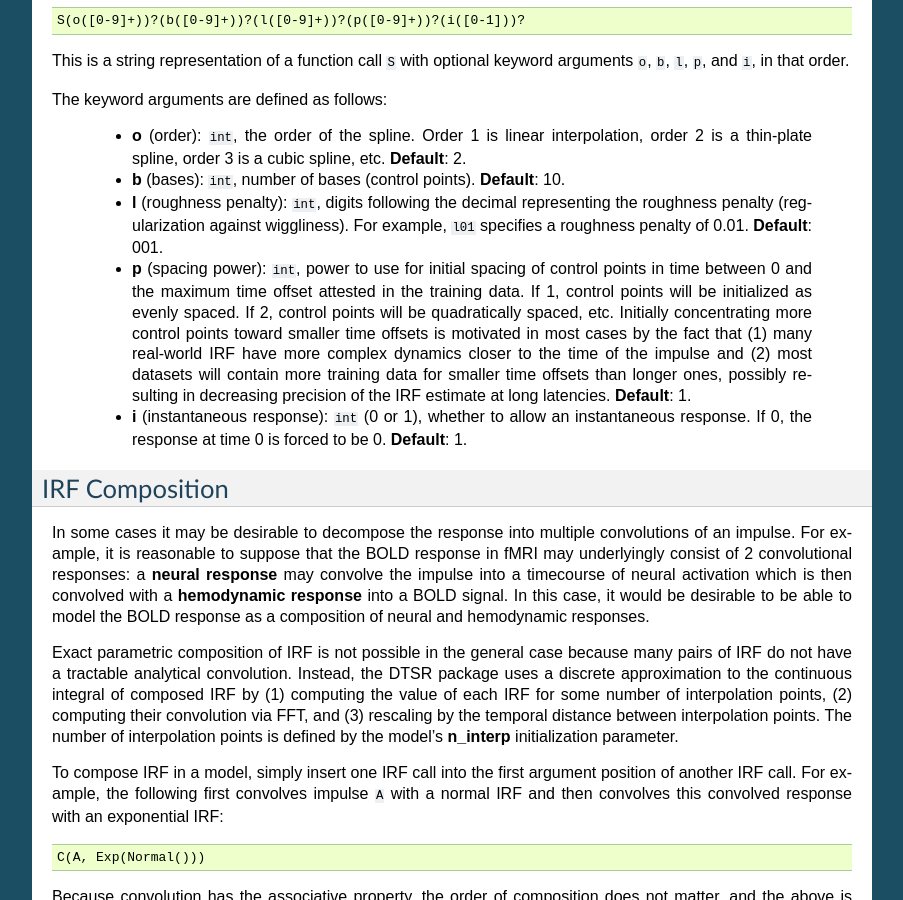
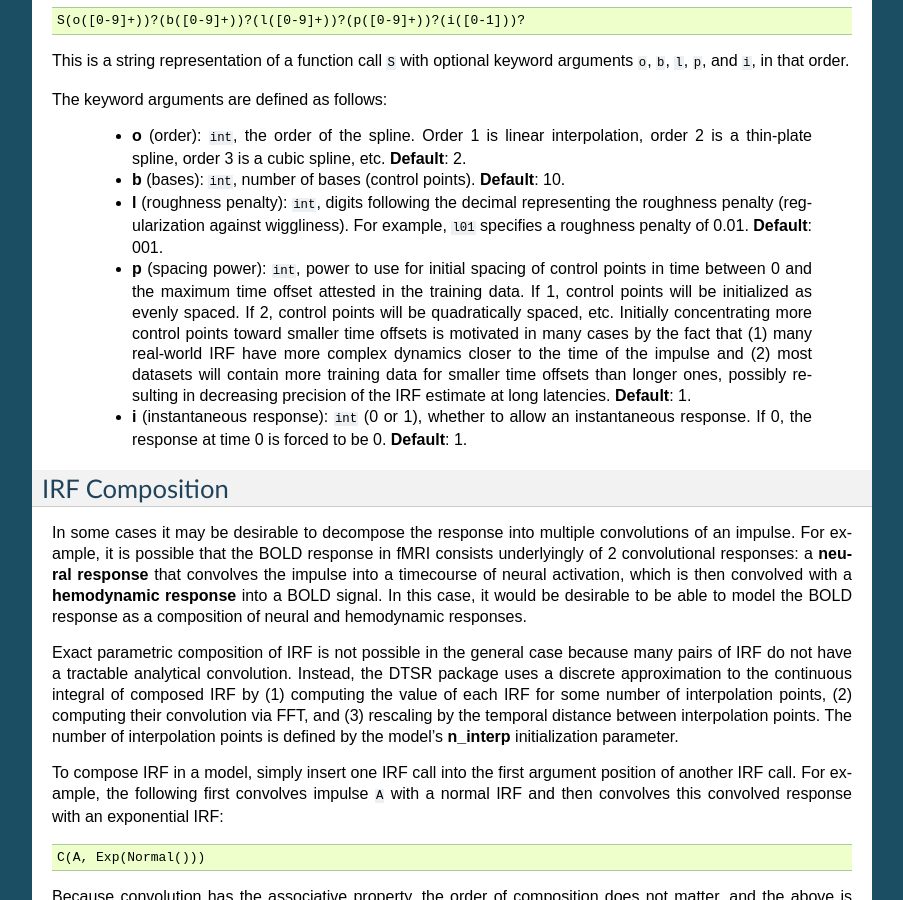
Before and after one commit to coryshain/cdr, a Sphinx documentation site: the page built from docs/source/formula.rst, in a window 1280 px wide and 900 px high, scrolled down 3063 px. Shown: the whole window, without its empty margins (198-1101 px from the left). Built offline with Sphinx 7.4.7, drawn with Linux system fonts in a browser that asks for light colours.

Commit message:
Updates to docs

```diff
--- a/docs/source/formula.rst
+++ b/docs/source/formula.rst
@@ -192,7 +192,7 @@ The keyword arguments are defined as follows:
   - **o** (order): ``int``, the order of the spline. Order 1 is linear interpolation, order 2 is a thin-plate spline, order 3 is a cubic spline, etc. **Default**: 2.
   - **b** (bases): ``int``, number of bases (control points). **Default**: 10.
   - **l** (roughness penalty): ``int``, digits following the decimal representing the roughness penalty (regularization against wiggliness). For example, ``l01`` specifies a roughness penalty of 0.01. **Default**: 001.
-  - **p** (spacing power): ``int``, power to use for initial spacing of control points in time between 0 and the maximum time offset attested in the training data. If 1, control points will be initialized as evenly spaced. If 2, control points will be quadratically spaced, etc. Initially concentrating more control points toward smaller time offsets is motivated in most cases by the fact that (1) many real-world IRF have more complex dynamics closer to the time of the impulse and (2) most datasets will contain more training data for smaller time offsets than longer ones, possibly resulting in decreasing precision of the IRF estimate at long latencies. **Default**: 1.
+  - **p** (spacing power): ``int``, power to use for initial spacing of control points in time between 0 and the maximum time offset attested in the training data. If 1, control points will be initialized as evenly spaced. If 2, control points will be quadratically spaced, etc. Initially concentrating more control points toward smaller time offsets is motivated in many cases by the fact that (1) many real-world IRF have more complex dynamics closer to the time of the impulse and (2) most datasets will contain more training data for smaller time offsets than longer ones, possibly resulting in decreasing precision of the IRF estimate at long latencies. **Default**: 1.
   - **i** (instantaneous response): ``int`` (0 or 1), whether to allow an instantaneous response. If 0, the response at time 0 is forced to be 0. **Default**: 1.
 
 
@@ -201,7 +201,7 @@ IRF Composition
 ---------------
 
 In some cases it may be desirable to decompose the response into multiple convolutions of an impulse.
-For example, it is reasonable to suppose that the BOLD response in fMRI may underlyingly consist of 2 convolutional responses: a **neural response** may convolve the impulse into a timecourse of neural activation which is then convolved with a **hemodynamic response** into a BOLD signal.
+For example, it is possible that the BOLD response in fMRI consists underlyingly of 2 convolutional responses: a **neural response** that convolves the impulse into a timecourse of neural activation, which is then convolved with a **hemodynamic response** into a BOLD signal.
 In this case, it would be desirable to be able to model the BOLD response as a composition of neural and hemodynamic responses.
 
 Exact parametric composition of IRF is not possible in the general case because many pairs of IRF do not have a tractable analytical convolution.
```
